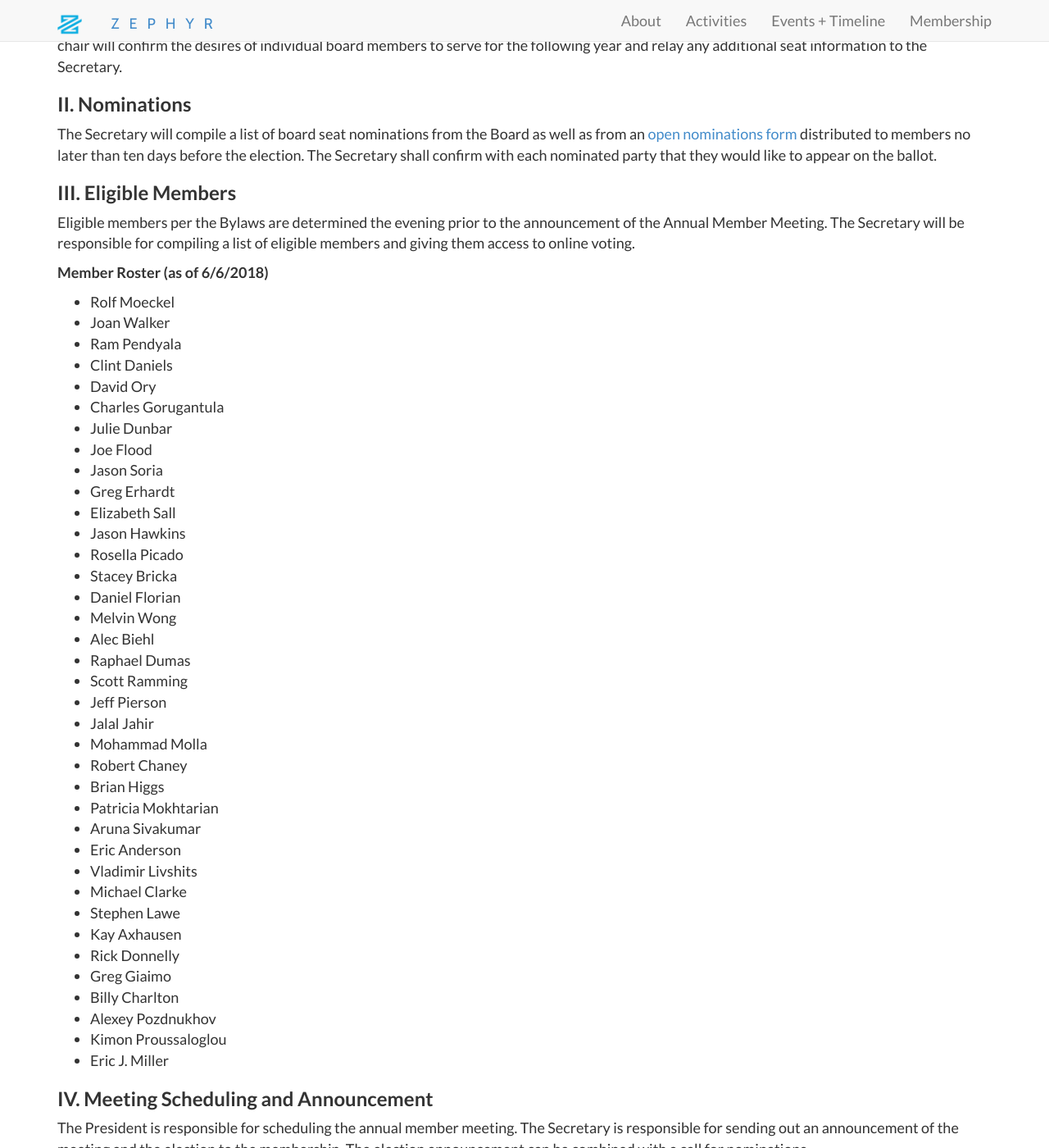
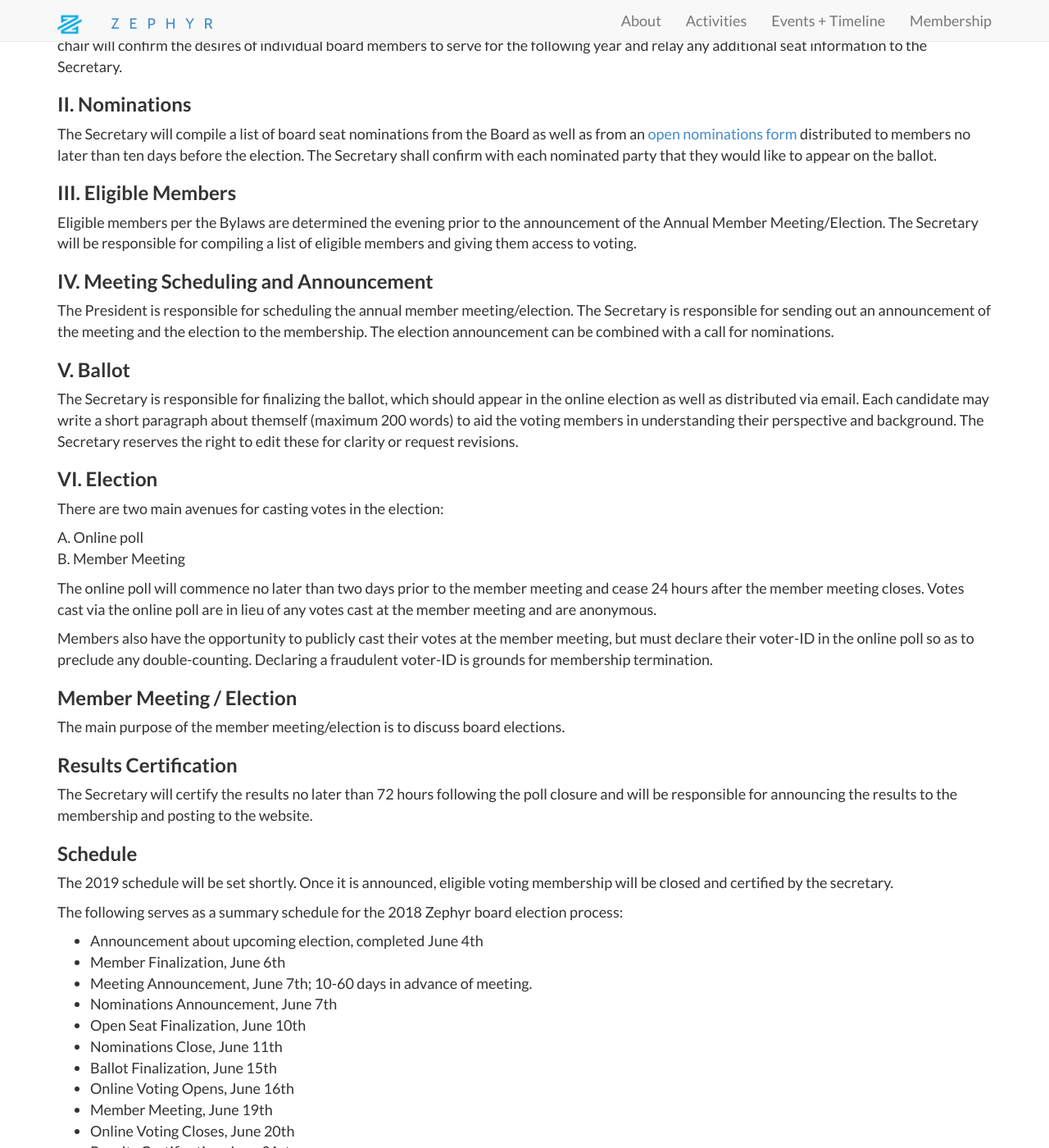
Before and after one commit to ZephyrTransport/zephyr-website, a Jekyll site: the page built from election.md, in a window 1280 px wide and 1400 px high, scrolled down 326 px. Shown: the whole window at 82% size. Built offline with Jekyll 4.4.1, drawn with Linux system fonts in a browser that asks for light colours; nearby versions of some CDN libraries; some of the changed text lies outside the part shown.

Commit message:
update elections process for 2019

```diff
--- a/election.md
+++ b/election.md
@@ -1,7 +1,7 @@
 ---
 layout: simple
 title: "Election"
-subTitle: "2018 Board Election Process"
+subTitle: "2019 Board Election Process"
 ---
 .
 
@@ -17,54 +17,14 @@ The Secretary will confirm the number of board members with expired terms and an
 
 ### II. Nominations
 
-The Secretary will compile a list of board seat nominations from the Board as well as from an [open nominations form](https://goo.gl/forms/bSnVe7nic2ksVl2Z2) distributed to members no later than ten days before the election.   The Secretary shall confirm with each nominated party that they would like to appear on the ballot.
+The Secretary will compile a list of board seat nominations from the Board as well as from an [open nominations form](https://forms.gle/M4exbHVa2LsmYAmd6) distributed to members no later than ten days before the election.   The Secretary shall confirm with each nominated party that they would like to appear on the ballot.
 
 ### III. Eligible Members
-Eligible members per the Bylaws are determined the evening prior to the announcement of the Annual Member Meeting.  The Secretary will be responsible for compiling a list of eligible members and giving them access to online voting.
-
-**Member Roster (as of 6/6/2018)**
-
- * Rolf Moeckel
- * Joan Walker
- * Ram Pendyala
- * Clint Daniels
- * David Ory
- * Charles Gorugantula
- * Julie Dunbar
- * Joe Flood
- * Jason Soria
- * Greg Erhardt
- * Elizabeth Sall
- * Jason Hawkins
- * Rosella Picado
- * Stacey Bricka
- * Daniel Florian
- * Melvin Wong
- * Alec Biehl
- * Raphael Dumas
- * Scott Ramming
- * Jeff Pierson
- * Jalal Jahir
- * Mohammad Molla
- * Robert Chaney
- * Brian Higgs
- * Patricia Mokhtarian
- * Aruna Sivakumar
- * Eric Anderson
- * Vladimir Livshits
- * Michael Clarke
- * Stephen Lawe
- * Kay Axhausen
- * Rick Donnelly
- * Greg Giaimo
- * Billy Charlton
- * Alexey Pozdnukhov
- * Kimon Proussaloglou
- * Eric J. Miller
+Eligible members per the Bylaws are determined the evening prior to the announcement of the Annual Member Meeting/Election.  The Secretary will be responsible for compiling a list of eligible members and giving them access to voting.
 
 ### IV. Meeting Scheduling and Announcement
 
-The President is responsible for scheduling the annual member meeting.  The Secretary is responsible for sending out an announcement of the meeting and the election to the membership.  The election announcement can be combined with a call for nominations.
+The President is responsible for scheduling the annual member meeting/election.  The Secretary is responsible for sending out an announcement of the meeting and the election to the membership.  The election announcement can be combined with a call for nominations.
 
 ### V. Ballot
 
@@ -81,24 +41,17 @@ The online poll will commence no later than two days prior to the member meeting
 
 Members also have the opportunity to publicly cast their votes at the member meeting, but must declare their voter-ID in the online poll so as to preclude any double-counting.  Declaring a fraudulent voter-ID is grounds for membership termination.
 
-### Member Meeting
+### Member Meeting / Election
 
-The main purpose of the member meeting is to discuss board elections.
-
-The agenda will be:
- * Welcome and discussion of meeting purpose (President)
- * Review of nominations (Secretary)
- * Opportunity for candidate statements (<5 min each)
- * Discussion of candidates (2 min per person)
- * Opportunity to publicly cast votes (5 min)
- * Review of remainder of process (Secretary)
- * Reminder of next events (President)
+The main purpose of the member meeting/election is to discuss board elections.
 
 ### Results Certification
 
 The Secretary will certify the results no later than 72 hours following the poll closure and will be responsible for announcing the results to the membership and posting to the website.
 
 ### Schedule
+
+The 2019 schedule will be set shortly.  Once it is announced, eligible voting membership will be closed and certified by the secretary.
 
 The following serves as a summary schedule for the 2018 Zephyr board election process:
 
```
